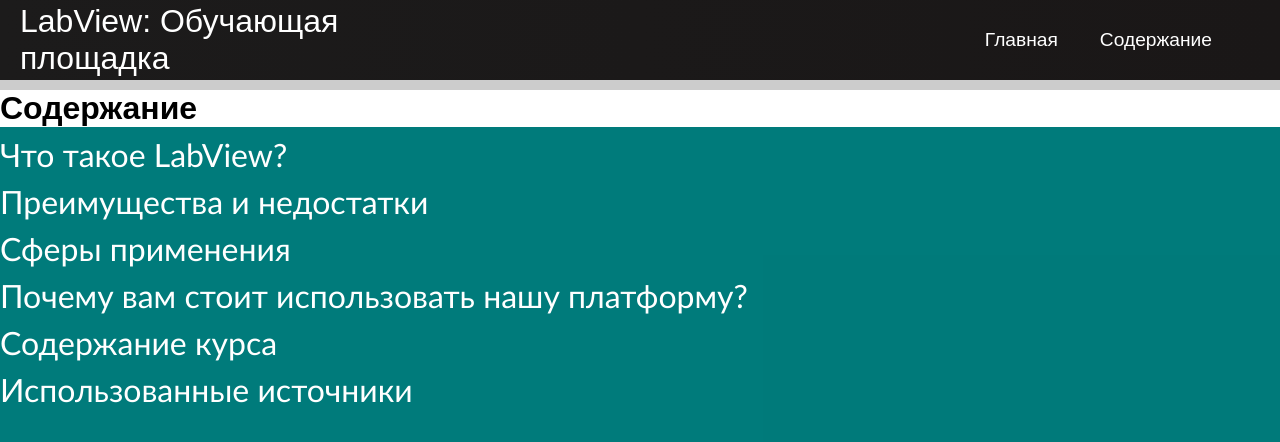
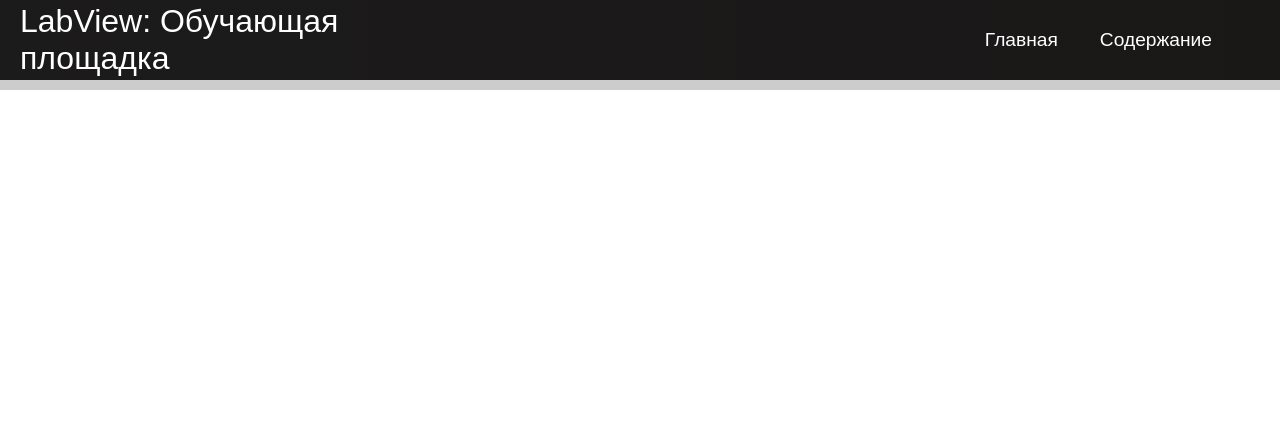
Before and after one commit to MukizuL/labview_site, a React (Create React App) app: page /contents in a window 1280 px wide. Shown: the top 442 px of the page. Built offline with nearby package versions, Linux system fonts and the light colour scheme.

Commit message:
added separate componets for course overview

```diff
--- a/src/components/Content.css
+++ b/src/components/Overview.css
@@ -1,4 +1,4 @@
-.contents-main-container {
+.overview-main-container {
     background-color: #099;
     height: 100vh;
     width: 100%;
@@ -10,13 +10,13 @@
     object-fit: contain;
   }
 
-  .contents-main-container > h1 {
+  .overview-main-container > h1 {
     color: #fff;
     font-size: 100px;
     margin-top: -100px;
   }
 
-  .contents-main-container > p {
+  .overview-main-container > p {
     margin-top: 8px;
     color: #fff;
     font-size: 32px;
--- a/src/components/Content.js
+++ b/src/components/Overview.js
@@ -1,15 +1,15 @@
 import React from 'react';
 import '../App.css';
-import './Content.css';
+import './Overview.css';
 
-function Content() {
+function overview() {
   return (
     <>
-    <div className='contents-white-stripe'>
+    <div className='overview-white-stripe'>
         <h1>Содержание</h1>
     </div>
 
-    <div className='contents-main-container'>
+    <div className='overview-main-container'>
         <p>Что такое LabView?</p>
         <p>Преимущества и недостатки</p>
         <p>Сферы применения</p>
@@ -21,4 +21,4 @@ function Content() {
   );
 }
 
-export default Content;
+export default overview;
--- a/src/components/pages/Contents.js
+++ b/src/components/pages/Contents.js
@@ -1,13 +1,13 @@
 import React from 'react';
 import '../../App.css';
-import Content from '../Content';
+//import Content from '../Content';
 import ProgressBar from '../ProgressBar';
 
 function Contents() {
   return (
     <>
       <ProgressBar />
-      <Content />
+
 
     </>
   );
--- a/src/components/pages/Home.js
+++ b/src/components/pages/Home.js
@@ -1,12 +1,13 @@
 import React from 'react';
 import '../../App.css';
 import Main from '../Main';
+import Overview from '../Overview'
 
 function Home() {
   return (
     <>
       <Main />
-
+      <Overview />
     </>
   );
 }
```
